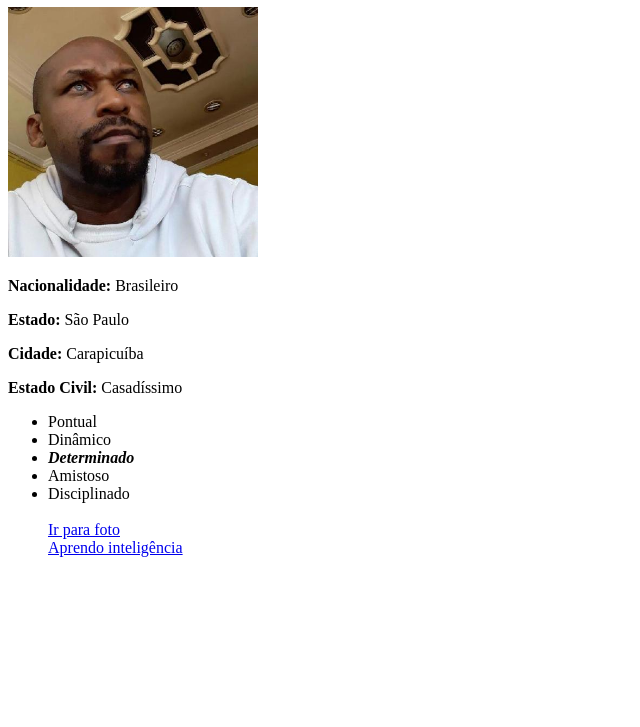
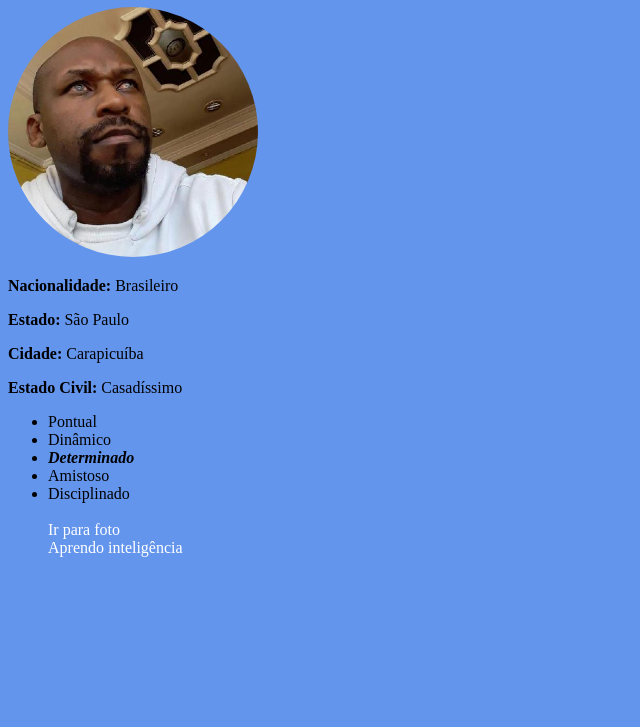
Before and after one commit to michael-petterson-06/portifolio-teste, a plain HTML site: page index.html in a window 1280 px wide. Shown: the part 73-800 px from the top of the page, without its empty margins (0-640 px from the left). Drawn offline with Linux system fonts and the light colour scheme.

Commit message:
mundanças na foto

```diff
--- a/index.html
+++ b/index.html
@@ -5,10 +5,22 @@
     <meta name="viewport" content="width=device-width, initial-scale=1.0">
     <meta http-equiv="X-UA-Compatible" content="ie=edge">
     <title>Portifólio Teste</title>
+    <style>
+        .fotoRedonda {
+            border-radius: 50%;
+        }
+        body {
+            background-color: #6495ED;
+        }
+        a {
+            text-decoration: none;
+            color: white;
+        }
+    </style>
 </head>
 <body>
     <h1>Michael Petterson</h1>
-    <img id="teste" src="foto.jpeg" alt="minha foto" width="250">
+    <img id="teste" class="fotoRedonda" src="foto.jpeg" alt="minha foto" width="250">
     <p><strong>Nacionalidade:</strong> Brasileiro</p>
     <P><strong>Estado:</strong> São Paulo</P>
     <P><strong>Cidade:</strong> Carapicuíba</P>
@@ -19,7 +31,7 @@
         <li><Strong><em>Determinado</em></Strong></li>
         <li>Amistoso</li>
         <li>Disciplinado</li><br>
-        <a href="#teste"> Ir para foto</a><br>
+        <a href="#teste">Ir para foto</a><br>
         <a href="https://www.amazon.com.br/Cole%C3%A7%C3%A3o-Neuroaprendizagem-Brinde-Adesivo-Sci/dp/8576574381/ref=sr
         _1_5?adgrpid=80085905894&dchild=1&gclid=CjwKCAjwqML6BRAHEiwAdquMnTSZ0_p56Mye0YOTojip_BkbtSDttfuxLXsw9o3K4RJgTjU
         uHxzQFBoCQK4QAvD_BwE&hvadid=425954615994&hvdev=c&hvlocphy=1031549&hvnetw=g&hvqmt=e&hvrand=3407430635905924950&hvtar
```
